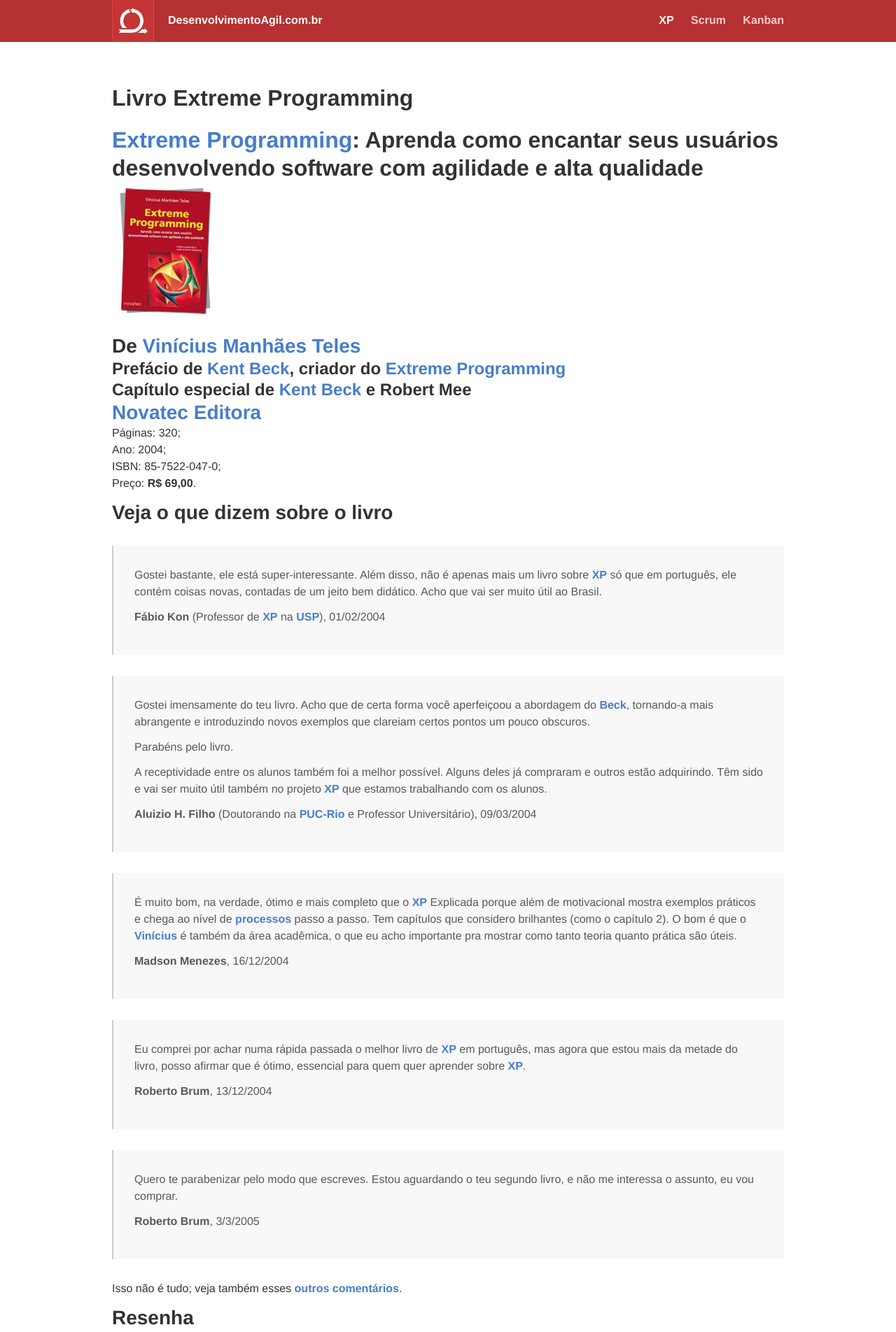
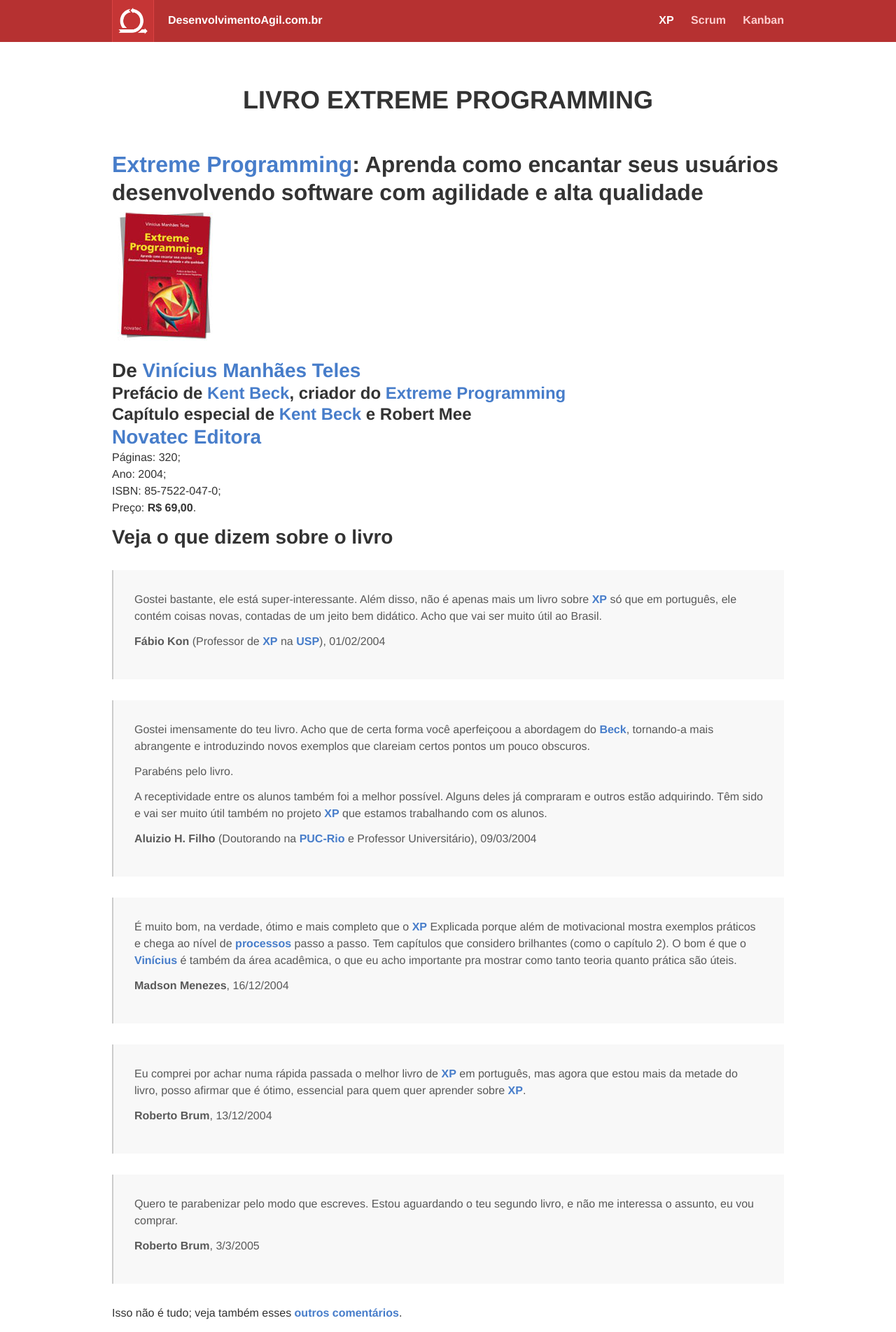
Before and after one commit to desenvolvimentoagilcombr/desenvolvimentoagilcombr.github.com, a Jekyll site: the page built from livroxp.html, in a window 1280 px wide. Shown: the top 1904 px of the page at 70% size. Built offline with Jekyll 4.4.1, drawn with Linux system fonts in a browser that asks for light colours; Markdown is read by kramdown in place of the engine named in the settings.

Commit message:
Improv on headlines

```diff
--- a/_layouts/xp.html
+++ b/_layouts/xp.html
@@ -35,11 +35,7 @@
 
         <section id="entry">
 
-          {% if page.header_id %}
-          <h1 id="{{ page.header_id }}">{{ page.heading }}</h1>
-          {% else %}
-          <h1 id="default">{{ page.heading }}</h1>
-          {% endif %}
+          <h1 class="headline">{{ page.heading }}</h1>
           {{ content }}
 
         </section> <!-- /entry -->
--- a/_sass/internals/_content.scss
+++ b/_sass/internals/_content.scss
@@ -1,5 +1,10 @@
 #entry {
   padding: 60px 0 60px 0;
+}
+
+.headline {
+  text-align: center;
+  text-transform: uppercase;
 }
 
 p object {
--- a/_sass/layouts/_default.scss
+++ b/_sass/layouts/_default.scss
@@ -3,7 +3,8 @@
 }
 
 h1 {
-  margin: 0 0 20px 0;
+  margin: 0 0 50px 0;
+  font-size: $font-big;
 }
 
 a {
```
